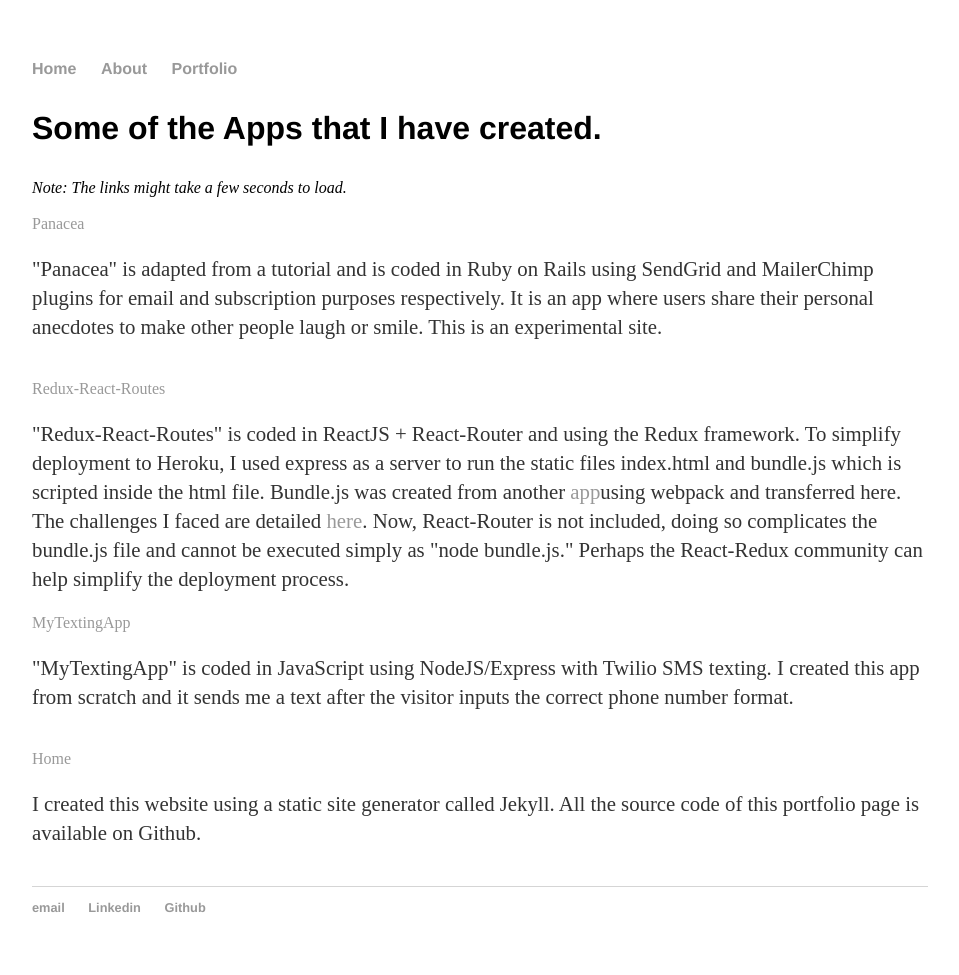
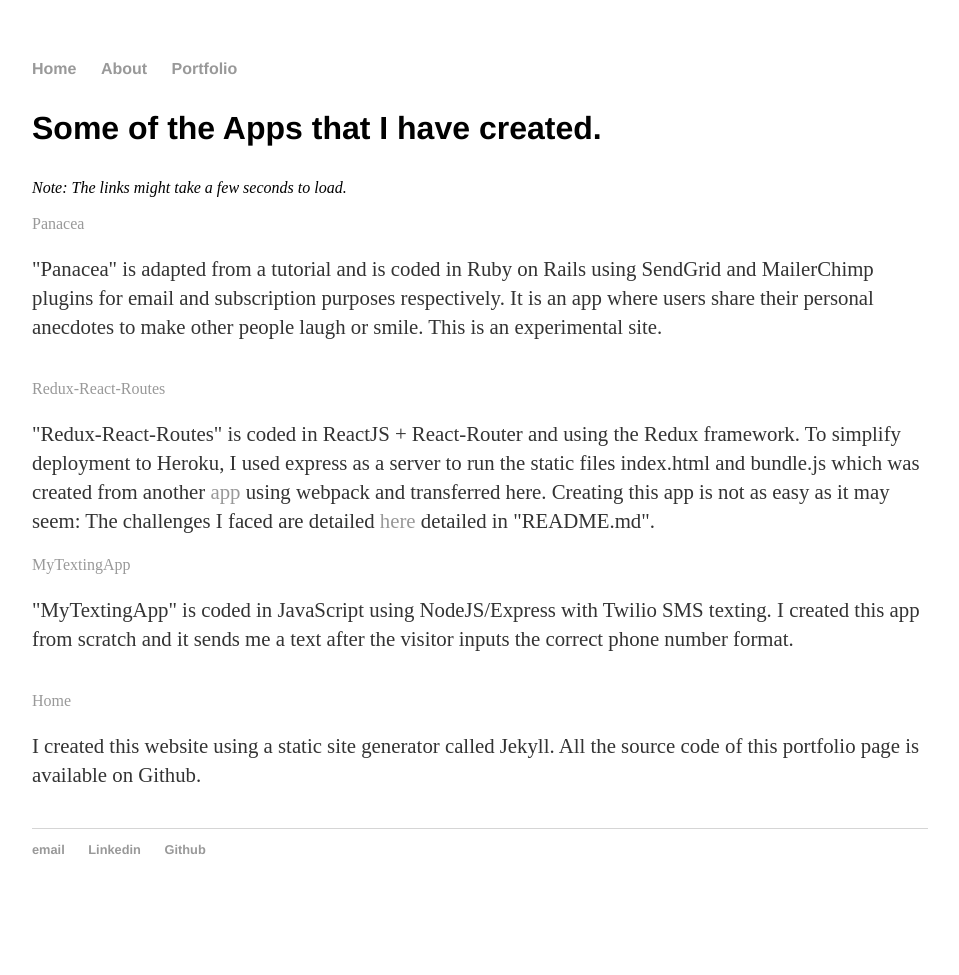
Before and after one commit to rodstaff/rodstaff.github.io, a Jekyll site: the page built from portfolio/index.html, in a window 1280 px wide. Shown: the whole page, without its empty margins (160-1119 px from the left). Built offline with Jekyll 4.4.1, drawn with Linux system fonts in a browser that asks for light colours; after the commit the page ends 917 px from its top, so only the background shows below that.

Commit message:
modified portfolio/index.html

```diff
--- a/portfolio/index.html
+++ b/portfolio/index.html
@@ -10,10 +10,9 @@
 
 	     <p>"Panacea" is adapted from a tutorial and is coded in Ruby on Rails using SendGrid and MailerChimp plugins for email and subscription purposes respectively.  It is an app where users share their personal anecdotes to make other people laugh or smile.  This is an experimental site.</p><br/>
 
-         <a href="https://redux-react-router.herokuapp.com/">Redux-React-Routes</a>
+         <a href="https://redux-react-router.herokuapp.com/" target="_blank">Redux-React-Routes</a>
 
-         <p>"Redux-React-Routes" is coded in ReactJS + React-Router and using the Redux framework.  To simplify deployment to Heroku, I used express as a server to run the static files index.html and bundle.js which is scripted inside the html file.  Bundle.js was created from another <a href="https://github.com/rodstaff/redux-react-routes">app</a>using webpack and transferred here.
-         The challenges I faced are detailed <a href="https://github.com/rodstaff/redux-react-heroku">here</a>.  Now, React-Router is not included, doing so complicates the bundle.js file and cannot be executed simply as "node bundle.js."  Perhaps the React-Redux community can help simplify the deployment process.</p>
+         <p>"Redux-React-Routes" is coded in ReactJS + React-Router and using the Redux framework.  To simplify deployment to Heroku, I used express as a server to run the static files index.html and bundle.js which was created from another <a href="https://github.com/rodstaff/redux-react-routes" target="_blank">app </a>using webpack and transferred here.  Creating this app is not as easy as it may seem:  The challenges I faced are detailed <a href="https://github.com/rodstaff/redux-react-heroku" target="_blank">here </a>detailed in "README.md".</p>
 
 	     <a href="https://mytextingapp.herokuapp.com/" target="_blank">MyTextingApp</a>
 
```
